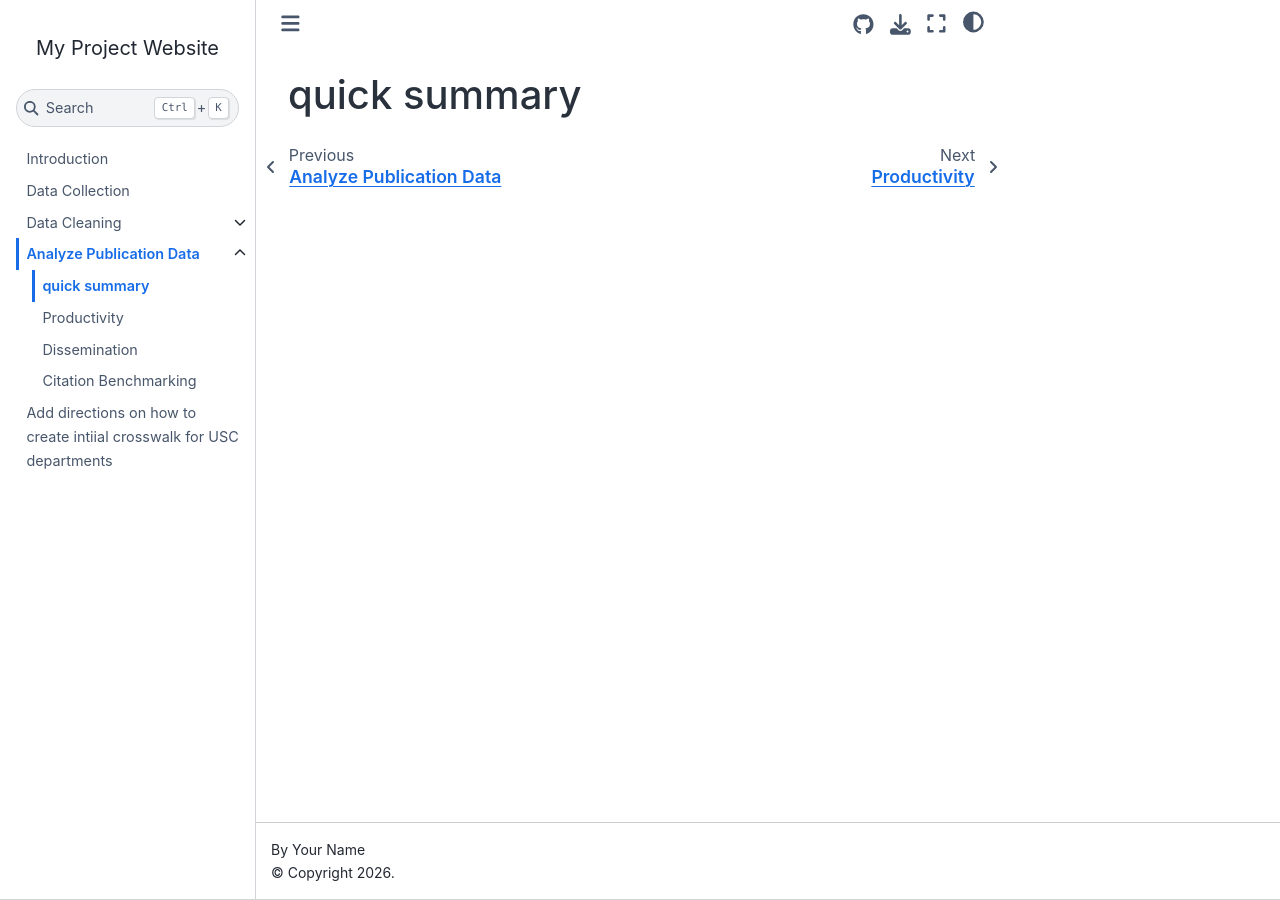
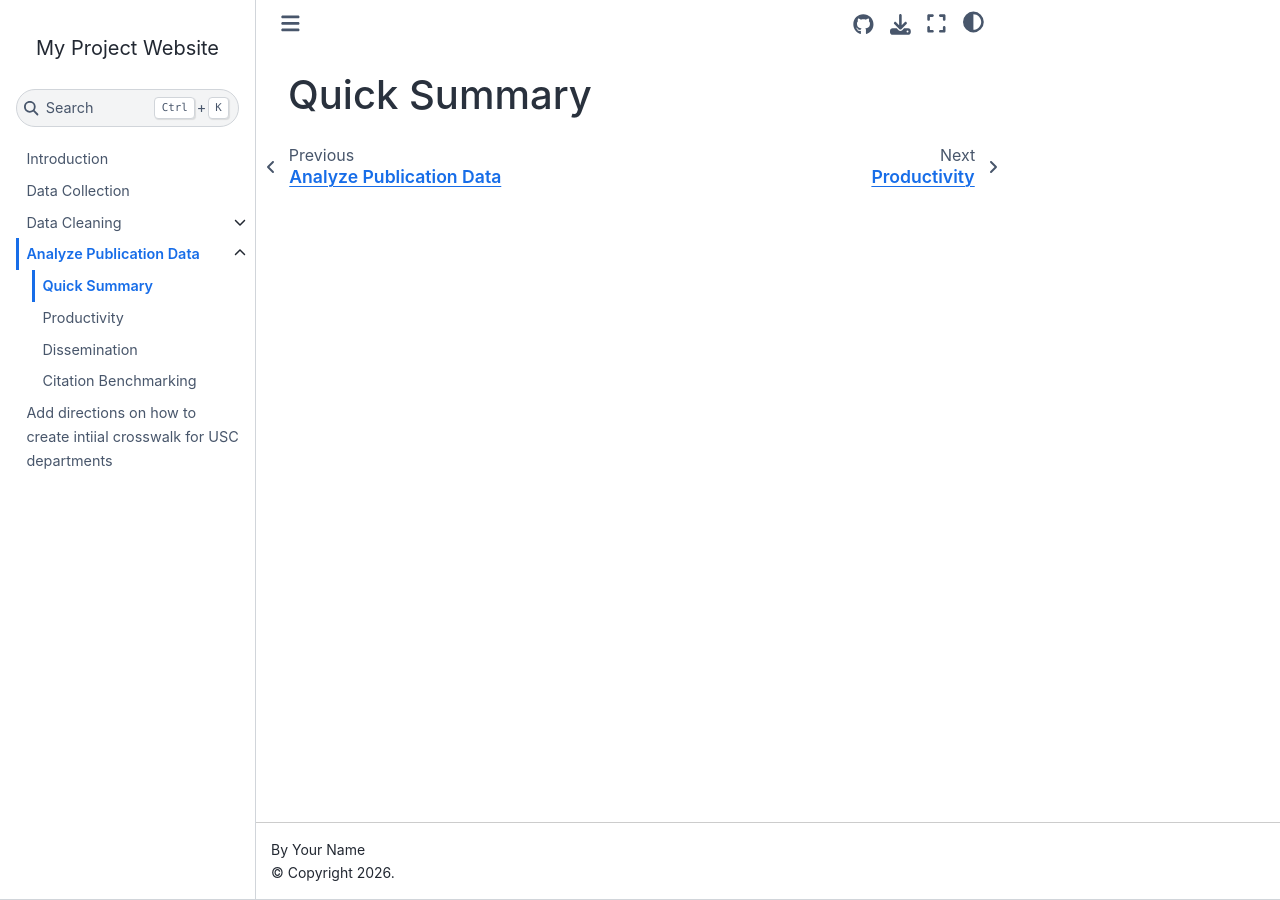
Before and after one commit to vvlooking/research-impact, a Jupyter Book: the page built from website/analyze-data-quick-summary.md, in a window 1280 px wide. Built offline with Jupyter Book 1.0.4 settings and Sphinx 7.4.7 and the Sphinx Book theme 1.1.4, drawn with Linux system fonts in a browser that asks for light colours; pages that are not in the unit, such as notebooks, are missing from menus.

```diff
--- a/website/analyze-data-quick-summary.md
+++ b/website/analyze-data-quick-summary.md
@@ -1 +1 @@
-# quick summary
+# Quick Summary
```
